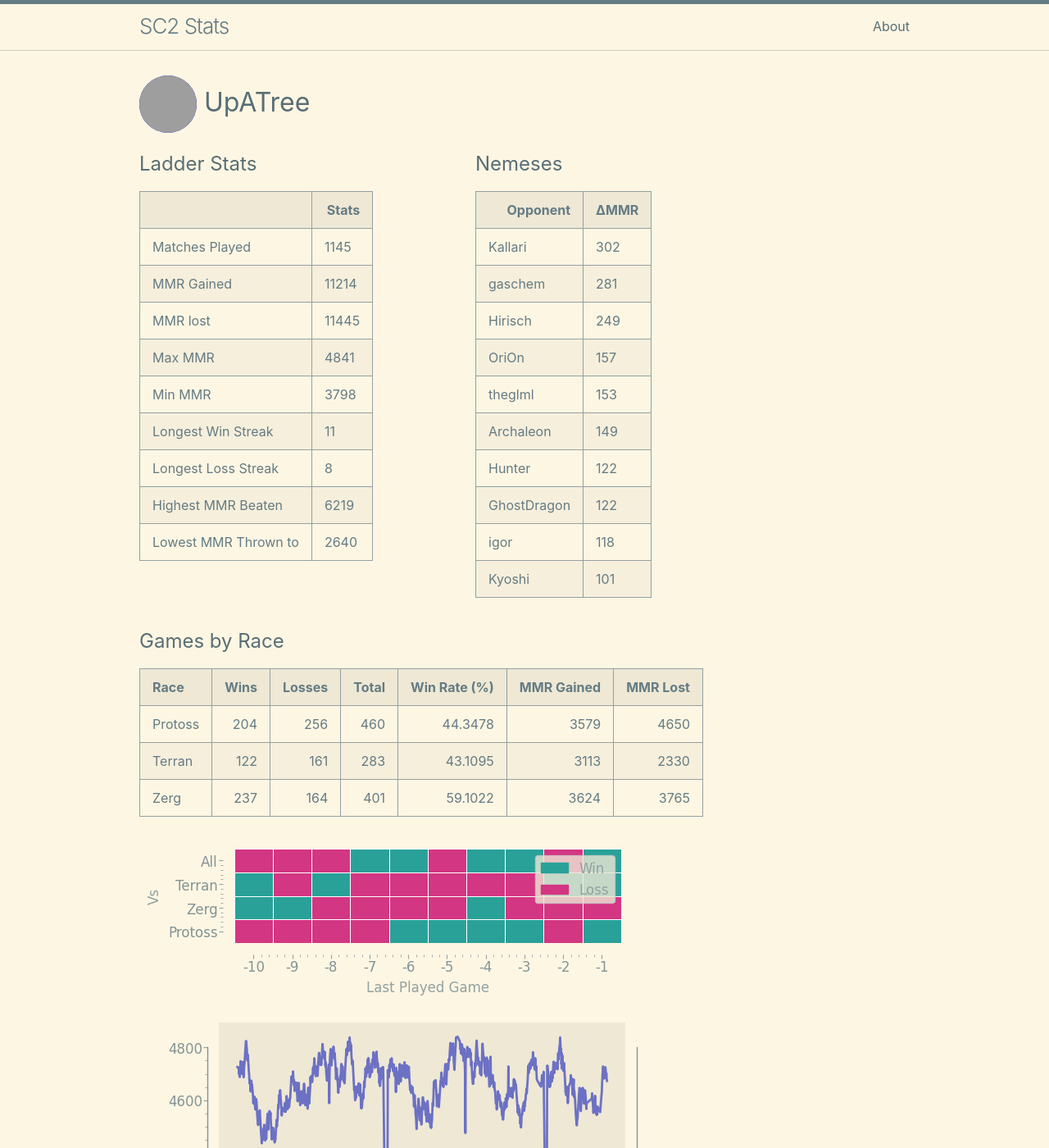
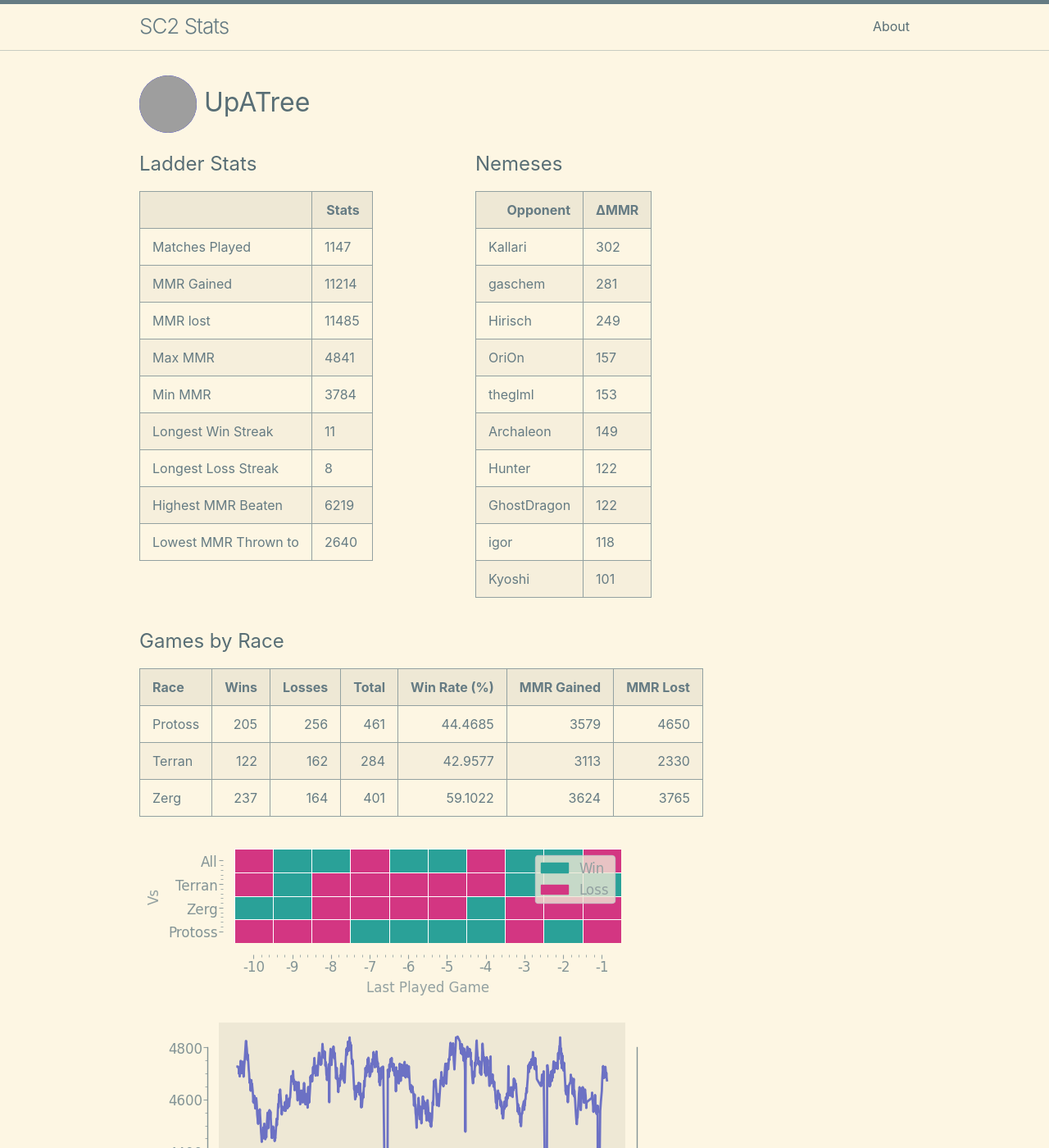
Before and after one commit to kylermurphy/UpATree, a Jekyll site: the page built from docs/index.md, in a window 1280 px wide and 1400 px high. Shown: the whole window at 82% size. Built offline with Jekyll 4.4.1, drawn with Linux system fonts in a browser that asks for light colours; grey boxes are pictures that could not be loaded.

Commit message:
running on push

```diff
--- a/docs/index.md
+++ b/docs/index.md
@@ -18,7 +18,7 @@ layout: home
   <tbody>
     <tr>
       <td>Matches Played</td>
-      <td>1145</td>
+      <td>1147</td>
     </tr>
     <tr>
       <td>MMR Gained</td>
@@ -26,7 +26,7 @@ layout: home
     </tr>
     <tr>
       <td>MMR lost</td>
-      <td>11445</td>
+      <td>11485</td>
     </tr>
     <tr>
       <td>Max MMR</td>
@@ -34,7 +34,7 @@ layout: home
     </tr>
     <tr>
       <td>Min MMR</td>
-      <td>3798</td>
+      <td>3784</td>
     </tr>
     <tr>
       <td>Longest Win Streak</td>
@@ -114,8 +114,8 @@ layout: home
 
 | Race    |   Wins |   Losses |   Total |   Win Rate (%) |   MMR Gained |   MMR Lost |
 |:--------|-------:|---------:|--------:|---------------:|-------------:|-----------:|
-| Protoss |    204 |      256 |     460 |        44.3478 |         3579 |       4650 |
-| Terran  |    122 |      161 |     283 |        43.1095 |         3113 |       2330 |
+| Protoss |    205 |      256 |     461 |        44.4685 |         3579 |       4650 |
+| Terran  |    122 |      162 |     284 |        42.9577 |         3113 |       2330 |
 | Zerg    |    237 |      164 |     401 |        59.1022 |         3624 |       3765 |
 
 ![Games by Race](./assets/gm_hist.png)
--- a/log.txt
+++ b/log.txt
@@ -378,3 +378,4 @@ Writing a log file 2025-03-09 20:47:52.
 Writing a log file 2025-03-09 21:18:25.
 Writing a log file 2025-03-09 21:31:00.
 Writing a log file 2025-03-09 21:47:51.
+Writing a log file 2025-03-09 22:17:59.
```
Also changed, not shown: docs/assets/MMR.png, docs/assets/daily.png, docs/assets/gm_hist.png, docs/assets/r_wrt.png, 1 other file.
